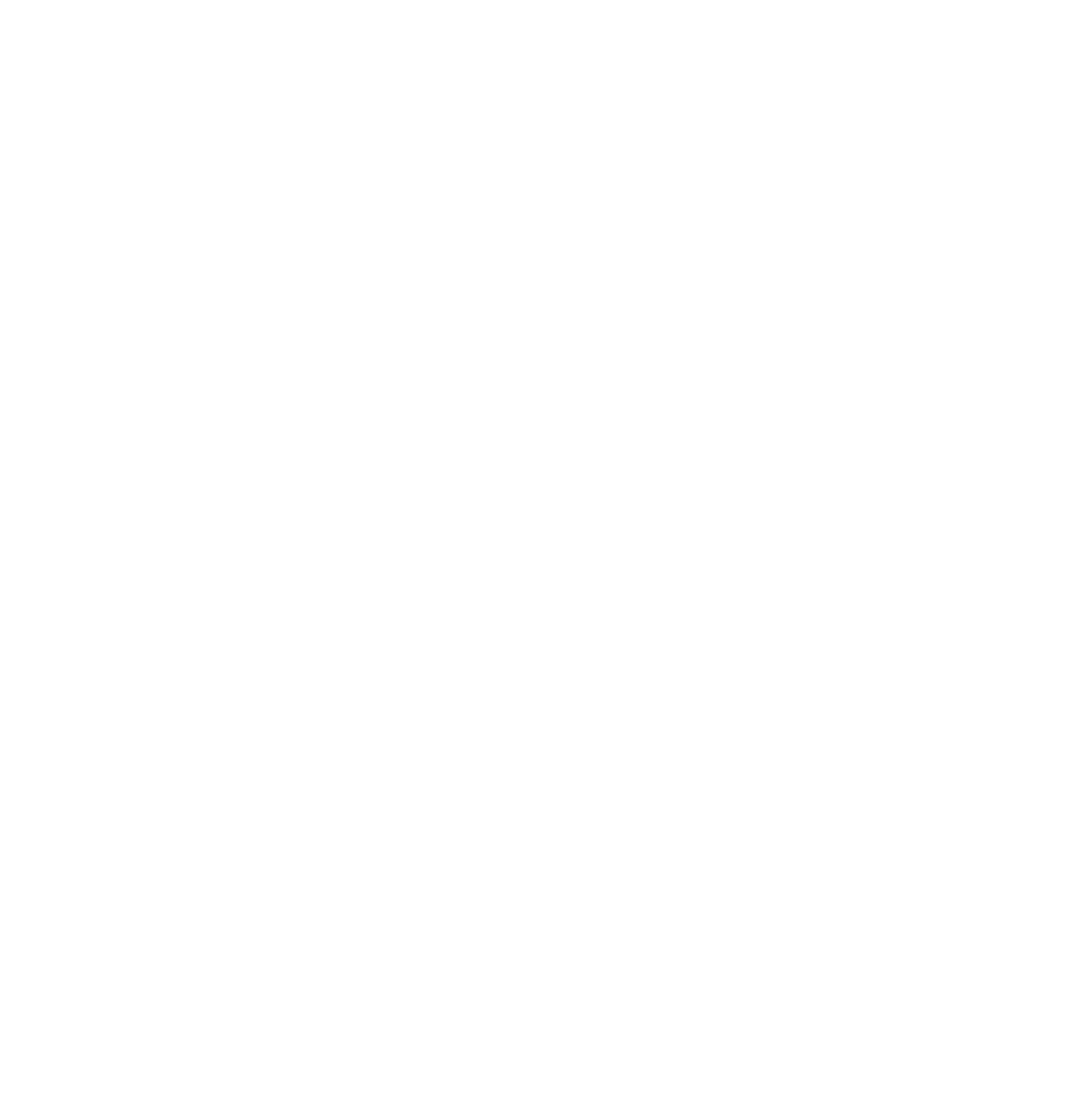
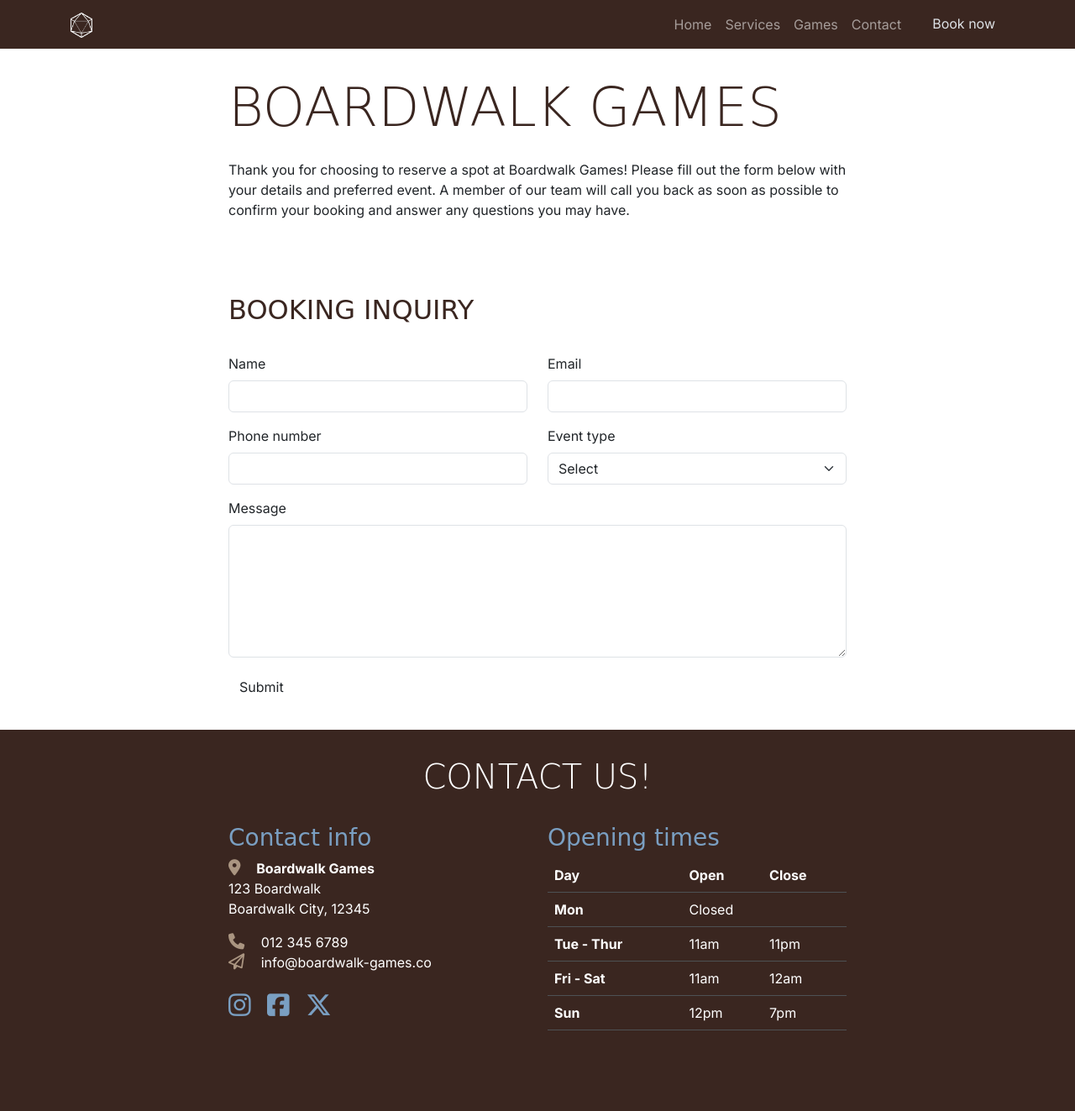
Before and after one commit to Rebekah-codes/boardwalk-games, a plain HTML site: page booking.html in a window 1280 px wide. Shown: the whole page at 84% size. Before the commit the page ends 800 px from the top, so only its background shows below. Drawn offline with nearby package versions, Linux system fonts and the light colour scheme; a web font is replaced by a local one.

Commit message:
Add events and reservation form

```diff
--- a/booking.html
+++ b/booking.html
@@ -0,0 +1,197 @@
+<!DOCTYPE html>
+<html lang="en">
+
+<head>
+    <meta charset="UTF-8">
+    <meta name="viewport" content="width=device-width, initial-scale=1.0">
+    <meta name="description"
+        content="Boardwalk Games, your ultimate gaming retreat!   Perfect for casual gamers, enthusiasts, and student gatherings.  Visit us for your next adventure in board gaming">
+    <title>Boardwalk Games | Booking inquiry</title>
+
+    <!-- favicons generated by favicon.io -->
+    <link rel="apple-touch-icon" sizes="180x180" href="assets/images/apple-touch-icon.png">
+    <link rel="icon" type="image/png" sizes="32x32" href="assets/images/favicon-32x32.png">
+    <link rel="icon" type="image/png" sizes="16x16" href="assets/images/favicon-16x16.png">
+
+    <!-- Bootstrap 5 CSS -->
+    <link href="https://cdn.jsdelivr.net/npm/bootstrap@5.3.3/dist/css/bootstrap.min.css" rel="stylesheet"
+        integrity="sha384-QWTKZyjpPEjISv5WaRU9OFeRpok6YctnYmDr5pNlyT2bRjXh0JMhjY6hW+ALEwIH" crossorigin="anonymous">
+
+    <!-- Custom CSS -->
+    <link rel="stylesheet" href="assets/css/style.css">
+</head>
+<!-- classes on body set to work with mt-auto on footer to
+    ensure it always stays at the bottom of the page -->
+
+<body class="d-flex flex-column min-vh-100">
+    <!-- Navigation -->
+    <nav id="navbar" class="navbar navbar-expand-lg" data-bs-theme="dark">
+        <div class="container">
+            <a class="navbar-brand" href="index.html">
+                <img src="assets/images/logo-sm-white.png" alt="Boardwalk Games logo" class="logo">
+            </a>
+            <button class="navbar-toggler" type="button" data-bs-toggle="collapse" data-bs-target="#navbarNav"
+                aria-controls="navbarNav" aria-expanded="false" aria-label="Toggle navigation">
+                <span class="navbar-toggler-icon"></span>
+            </button>
+            <div class="collapse navbar-collapse" id="navbarNav">
+                <ul class="navbar-nav ms-auto">
+                    <li class="nav-item">
+                        <a class="nav-link" href="index.html">Home</a>
+                    </li>
+                    <li class="nav-item">
+                        <a class="nav-link" href="#">Services</a>
+                    </li>
+                    <li class="nav-item">
+                        <a class="nav-link" href="game-library.html">Games</a>
+                    </li>
+                    <li class="nav-item">
+                        <a class="nav-link" href="index.html#contact">Contact</a>
+                    </li>
+                    <li class="nav-item">
+                        <a href="booking.html" class="btn custom-button-filled ms-lg-3" aria-current="page">Book now</a>
+                    </li>
+                </ul>
+            </div>
+        </div>
+    </nav>
+
+    <!-- header section -->
+    <header id="header" class="container section">
+        <div class="row justify-content-center">
+            <div class="col-12 col-md-8 text-center text-xl-start">
+                <h1 class="display-3">Boardwalk Games</h1>
+                <p class="my-4">
+                    Thank you for choosing to reserve a spot at Boardwalk Games! Please
+                    fill out the form below with your details and preferred event. A
+                    member of our team will call you back as soon as possible to confirm
+                    your booking and answer any questions you may have.
+                </p>
+            </div>
+        </div>
+    </header>
+
+    <main>
+        <!-- Booking inquiry form section -->
+        <section id="booking-form" class="container section">
+            <div class="row justify-content-center">
+                <div class="col-12 col-md-8">
+                    <h2>Booking inquiry</h2>
+                    <form action="success.html" method="GET">
+                        <div class="row">
+                            <div class="col-12 col-lg-6 mb-3">
+                                <label for="name" class="form-label">Name</label>
+                                <input class="form-control" id="name" name="name" type="text" required>
+                            </div>
+                            <div class="col-12 col-lg-6 mb-3">
+                                <label for="email" class="form-label">Email</label>
+                                <input class="form-control" id="email" name="email" type="email" required>
+                            </div>
+                            <div class="col-12 col-lg-6 mb-3">
+                                <label for="phone" class="form-label">Phone number</label>
+                                <input class="form-control" id="phone" name="phone" type="number" required>
+                            </div>
+                            <div class="col-12 col-lg-6 mb-3">
+                                <label for="event-type" class="form-label">Event type</label>
+                                <select id="event-type" class="form-select" name="event-type" required>
+                                    <option value="" selected>Select</option>
+                                    <option value="regular-play">Reserve a table</option>
+                                    <option value="dnd">Dungeons & Dragons</option>
+                                    <option value="retro-night">Retro Game Night</option>
+                                    <option value="tournament">Tournament</option>
+                                    <option value="kids-party">Kids party</option>
+                                </select>
+                            </div>
+                            <div class="col-12 mb-3">
+                                <label for="message" class="form-label">Message</label>
+                                <textarea class="form-control" rows="6" id="message" name="message" required></textarea>
+                            </div>
+                        </div>
+
+                        <button type="submit" class="btn custom-button-outline">Submit</button>
+                    </form>
+                </div>
+            </div>
+        </section>
+    </main>
+
+    <!-- footer / contact section -->
+    <!-- mt-auto added to push footer to the bottom of the page -->
+    <footer id="contact" class="mt-auto">
+        <div class="container section">
+            <div class="row justify-content-center">
+                <div class="col-12 text-center">
+                    <h2 class="display-6">Contact us!</h2>
+                </div>
+                <!-- Contact info -->
+                <div class="col-12 col-md-6 col-xl-4">
+                    <h3 class="sub-heading-color">Contact info</h3>
+                    <address>
+                        <strong><i class="fa-solid fa-location-dot"></i> Boardwalk Games</strong><br>
+                        123 Boardwalk<br>
+                        Boardwalk City, 12345
+                    </address>
+                    <p><i class="fa-solid fa-phone"></i> 012 345 6789<br>
+                        <i class="fa-regular fa-paper-plane"></i> info@boardwalk-games.co
+                    </p>
+                    <div class="social-links my-4">
+                        <a href="https://www.instagram.com" target="_blank"
+                            aria-label="Visit our Instagram page (opens in a new tab)" rel="noopener"><i
+                                class="fa-brands fa-instagram"></i></a>
+                        <a href="https://www.facebook.com" target="_blank"
+                            aria-label="Visit our Facebook page (opens in a new tab)" rel="noopener"><i
+                                class="fa-brands fa-square-facebook"></i></a>
+                        <a href="https://www.x.com" target="_blank" aria-label="Visit our X feed (opens in a new tab)"
+                            rel="noopener"><i class="fa-brands fa-x-twitter"></i></a>
+                    </div>
+                </div>
+
+                <!-- Opening times -->
+                <div class="col-12 col-md-6 col-xl-4">
+                    <h3 class="sub-heading-color">Opening times</h3>
+                    <table class="table table-dark">
+                        <thead>
+                            <tr>
+                                <th scope="col">Day</th>
+                                <th scope="col">Open</th>
+                                <th scope="col">Close</th>
+                            </tr>
+                        </thead>
+                        <tbody>
+                            <tr>
+                                <th scope="row">Mon</th>
+                                <td colspan="2">Closed</td>
+                            </tr>
+                            <tr>
+                                <th scope="row">Tue - Thur</th>
+                                <td>11am</td>
+                                <td>11pm</td>
+                            </tr>
+                            <tr>
+                                <th scope="row">Fri - Sat</th>
+                                <td>11am</td>
+                                <td>12am</td>
+                            </tr>
+                            <tr>
+                                <th scope="row">Sun</th>
+                                <td>12pm</td>
+                                <td>7pm</td>
+                            </tr>
+                        </tbody>
+                    </table>
+                </div>
+            </div>
+        </div>
+    </footer>
+
+    <!-- Bootstrap JS -->
+    <script src="https://cdn.jsdelivr.net/npm/bootstrap@5.3.3/dist/js/bootstrap.bundle.min.js"
+        integrity="sha384-YvpcrYf0tY3lHB60NNkmXc5s9fDVZLESaAA55NDzOxhy9GkcIdslK1eN7N6jIeHz" crossorigin="anonymous">
+        </script>
+
+    <!-- Font Awesome kit -->
+    <script src="https://kit.fontawesome.com/aa9af45995.js" crossorigin="anonymous"></script>
+
+</body>
+
+</html>
```
Also changed, not shown: game-library.html (+3 -0 lines), index.html (+4 -0 lines), success.html (+149 -0 lines), extra-navbar-js.html (added), 1 other file.
